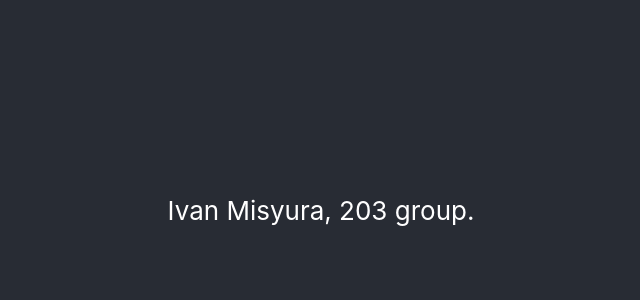
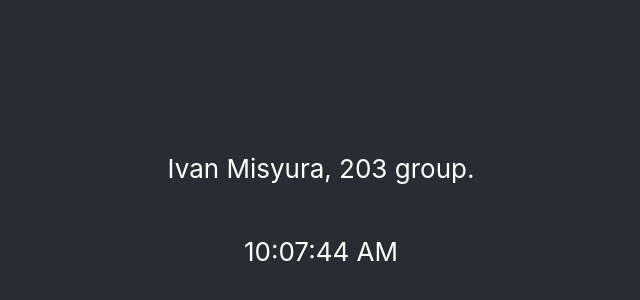
Before and after one commit to Bordjiano/jenkins, a React (Create React App) app: page / in a window 1280 px wide. Shown: the part 190-490 px from the top of the page, without its empty margins (319-959 px from the left). Built offline with nearby package versions, Linux system fonts and the light colour scheme.

Commit message:
Add component CurrentTime

```diff
--- a/src/App.js
+++ b/src/App.js
@@ -1,5 +1,6 @@
 import logo from './logo.svg';
 import './App.css';
+import CurrentTime from './CurrentTime';
 
 function App() {
   return (
@@ -8,6 +9,7 @@ function App() {
         <p>
           Ivan Misyura, 203 group.
         </p>
+        <CurrentTime />
       </header>
     </div>
   );
--- /dev/null
+++ b/src/CurrentTime.js
@@ -0,0 +1,21 @@
+import React, { useState, useEffect } from 'react';
+
+function CurrentTime() {
+  const [currentTime, setCurrentTime] = useState(new Date());
+
+  useEffect(() => {
+    const timer = setInterval(() => {
+      setCurrentTime(new Date());
+    }, 1000);
+
+    return () => clearInterval(timer);
+  }, []);
+
+  return (
+    <div>
+      <p>{currentTime.toLocaleTimeString()}</p>
+    </div>
+  );
+}
+
+export default CurrentTime;
```
